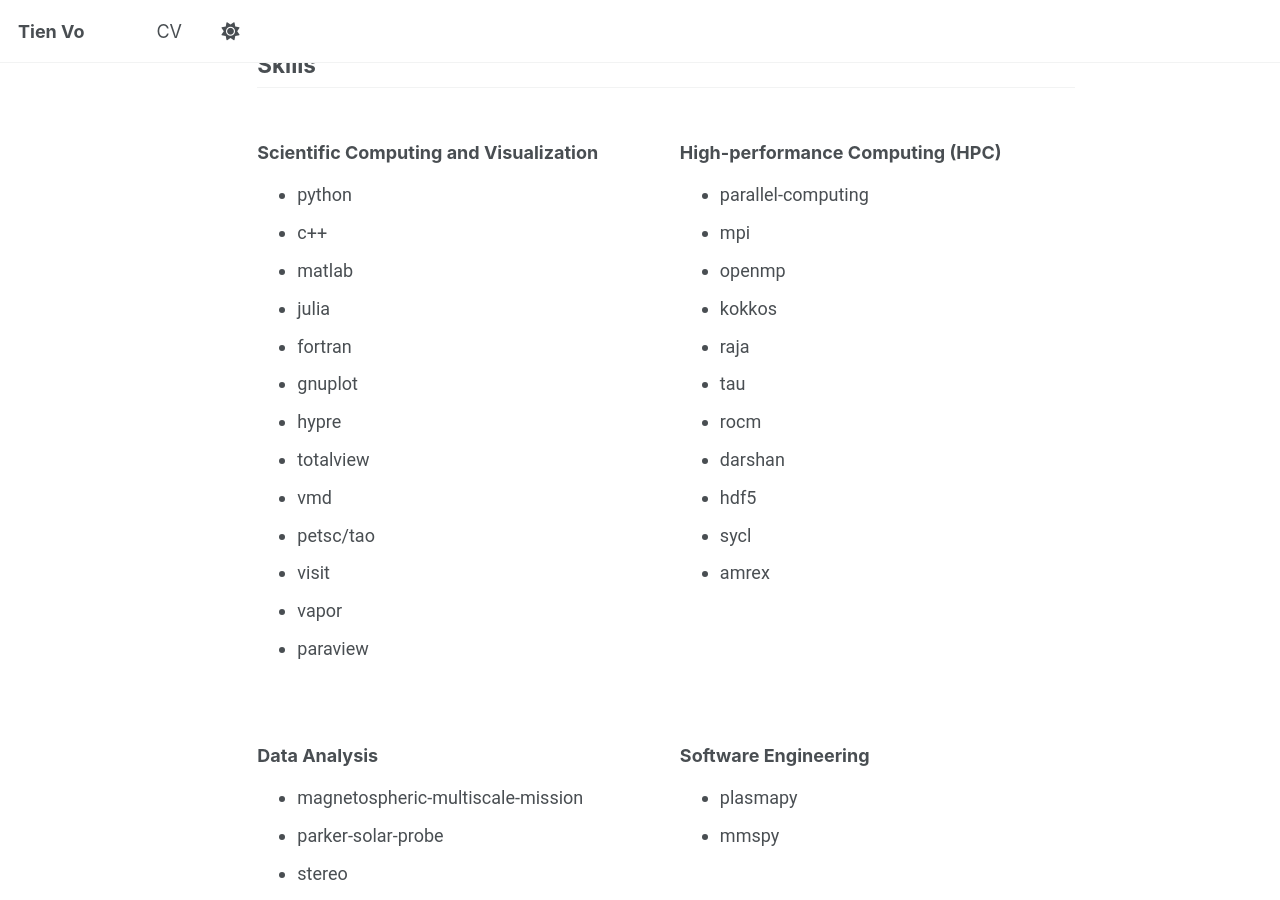
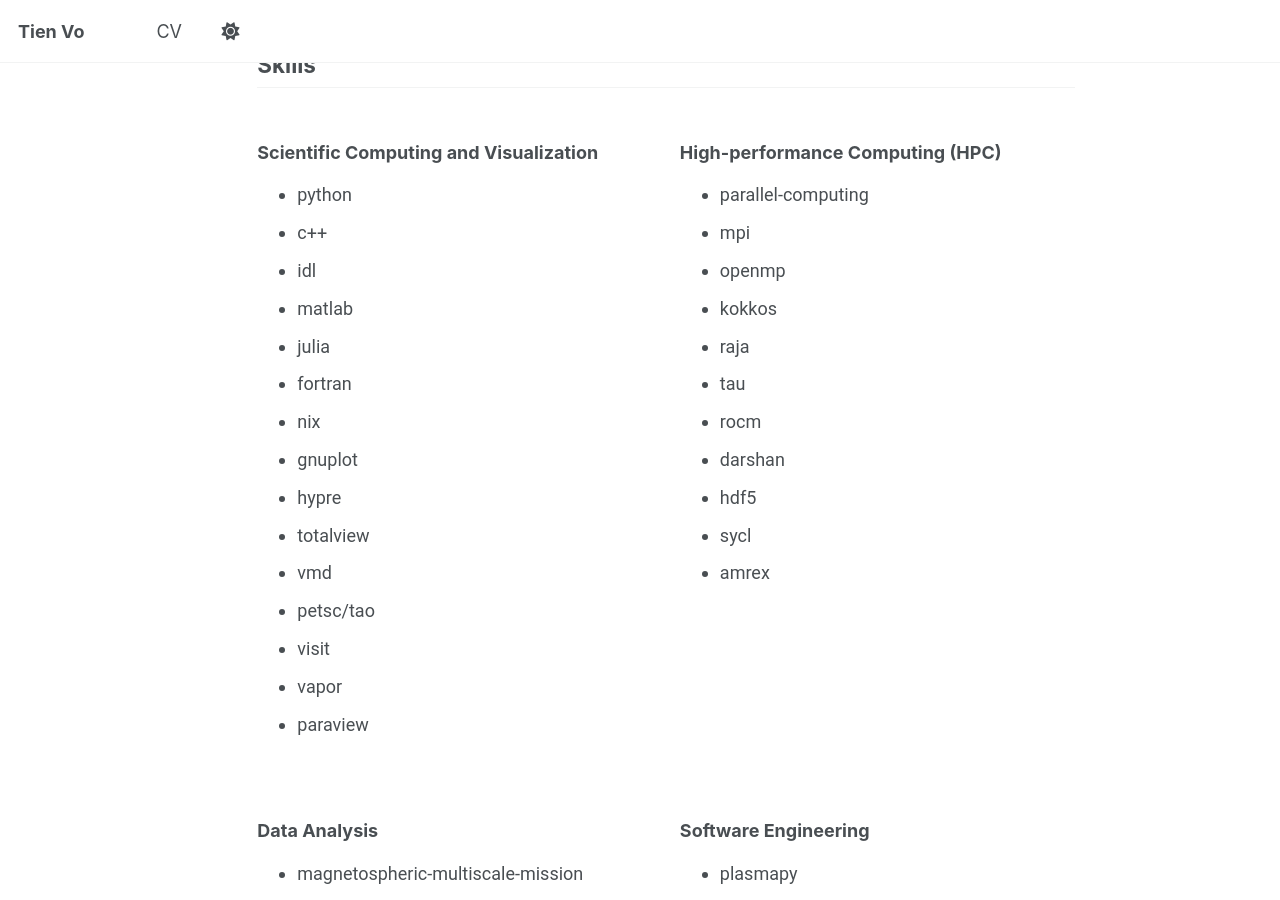
Before and after one commit to tien-vo/tien-vo.github.io, a Jekyll site: the page built from _pages/cv-json.md, in a window 1280 px wide and 900 px high, scrolled down 5769 px. Built offline with Jekyll 4.4.1, drawn with Linux system fonts in a browser that asks for light colours; a script bundle is joined from its source files by our own code; library files that are not in the unit come from our copies.

Commit message:
CV: Update skill

```diff
--- a/_data/cv.json
+++ b/_data/cv.json
@@ -90,7 +90,7 @@
   "skills": [
     {
       "name": "Scientific Computing and Visualization",
-      "keywords": ["python", "c++", "matlab", "julia", "fortran", "gnuplot", "hypre", "totalview", "vmd", "petsc/tao", "visit", "vapor", "paraview"]
+      "keywords": ["python", "c++", "idl", "matlab", "julia", "fortran", "nix", "gnuplot", "hypre", "totalview", "vmd", "petsc/tao", "visit", "vapor", "paraview"]
     },
     {
       "name": "High-performance Computing (HPC)",
```
